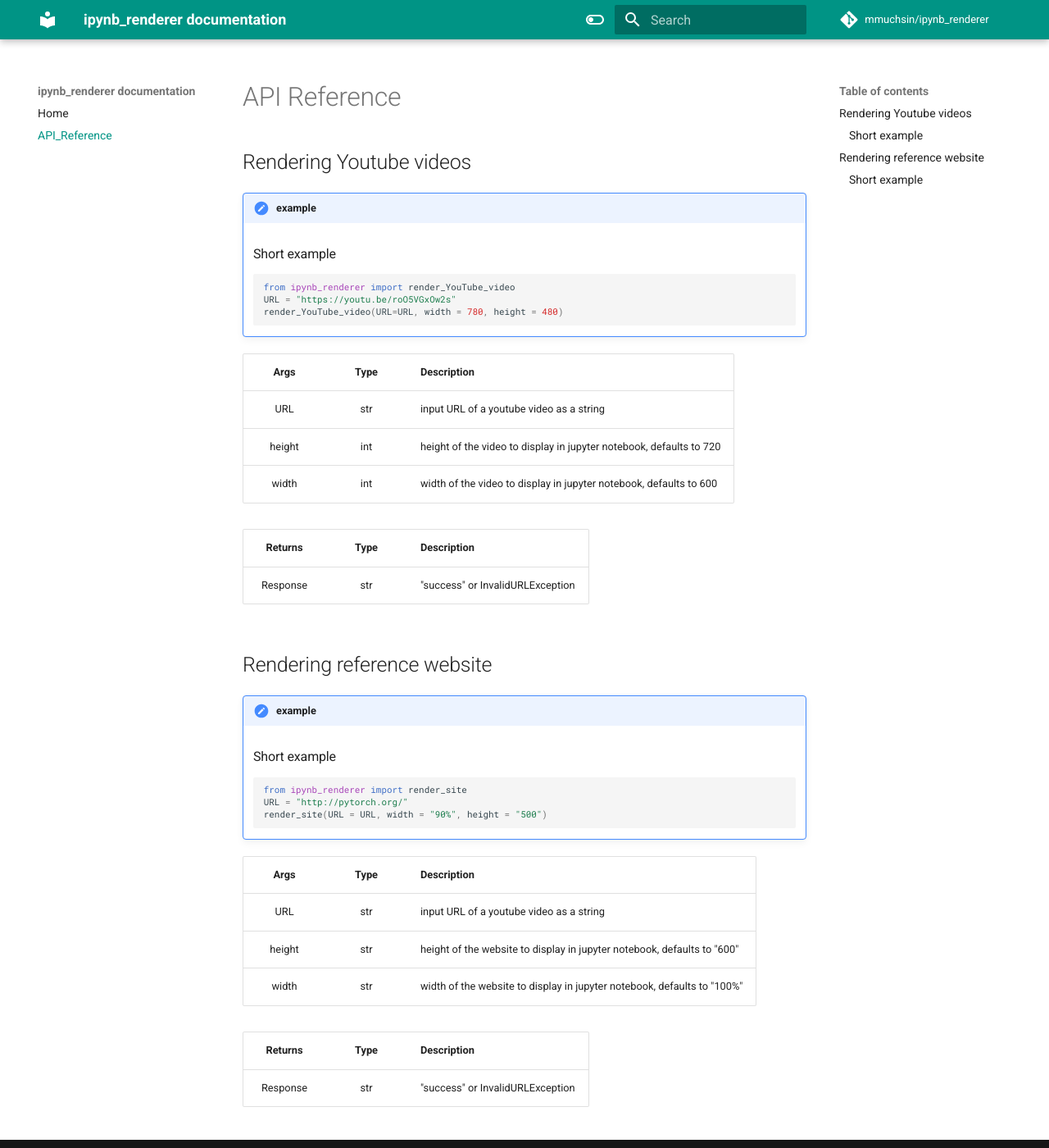
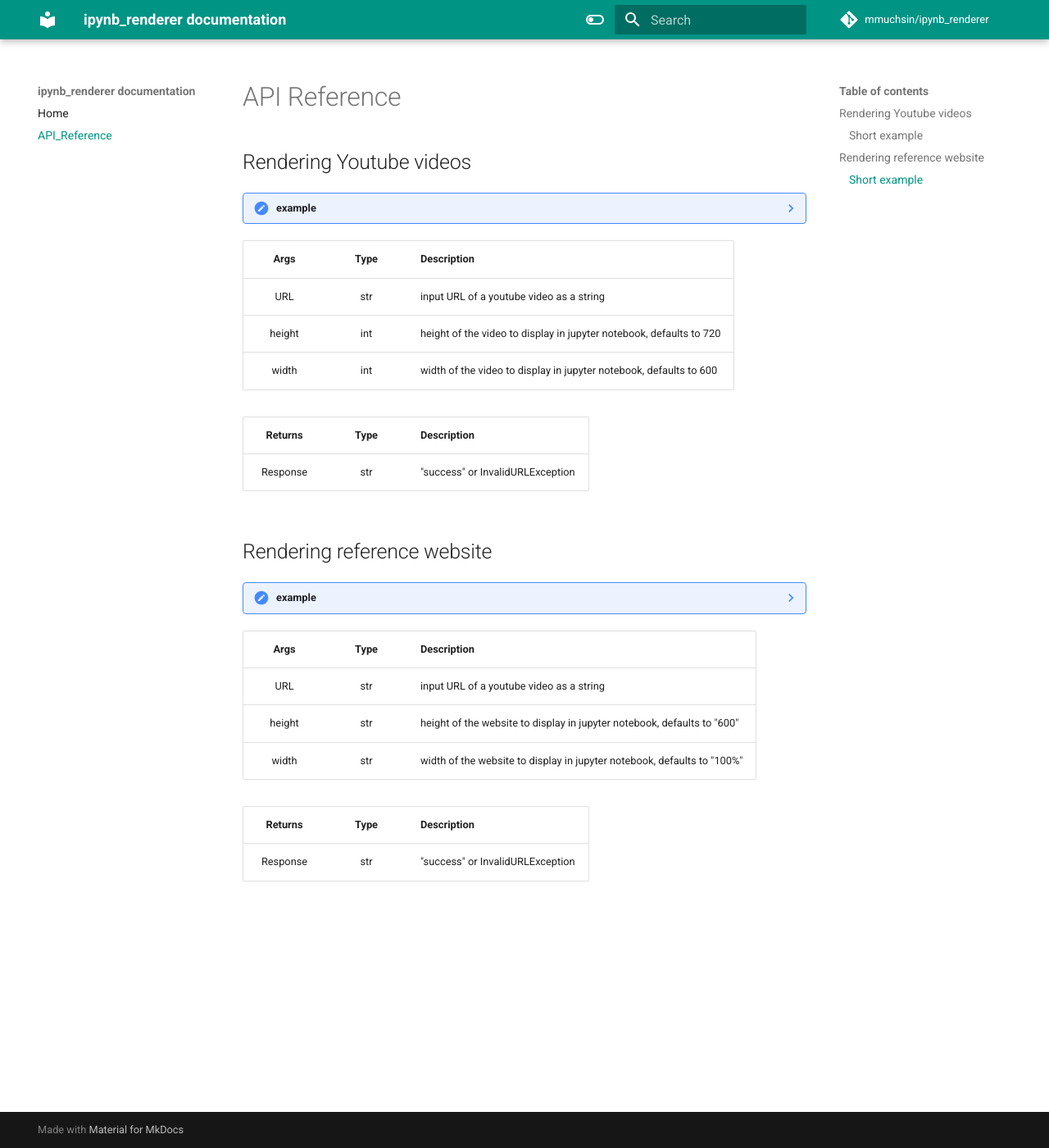
Before and after one commit to mmuchsin/ipynb-renderer, an MkDocs documentation site: the page built from docs/docs/api_reference.md, in a window 1280 px wide and 1400 px high. Shown: the whole window at 82% size. Built offline with MkDocs 1.6.1 and Material for MkDocs 9.7.7, drawn with Linux system fonts in a browser that asks for light colours; comment, search, counter and statistics services are not loaded.

Commit message:
update note

````diff
--- a/docs/docs/api_reference.md
+++ b/docs/docs/api_reference.md
@@ -2,7 +2,7 @@
 
 ## Rendering Youtube videos
 
-!!! note "example"
+??? note "example"
     ### Short example
     ```python
     from ipynb_renderer import render_YouTube_video
@@ -22,7 +22,7 @@
 
 ## Rendering reference website
 
-!!! note "example"
+??? note "example"
     ### Short example
     ```python
     from ipynb_renderer import render_site
````
